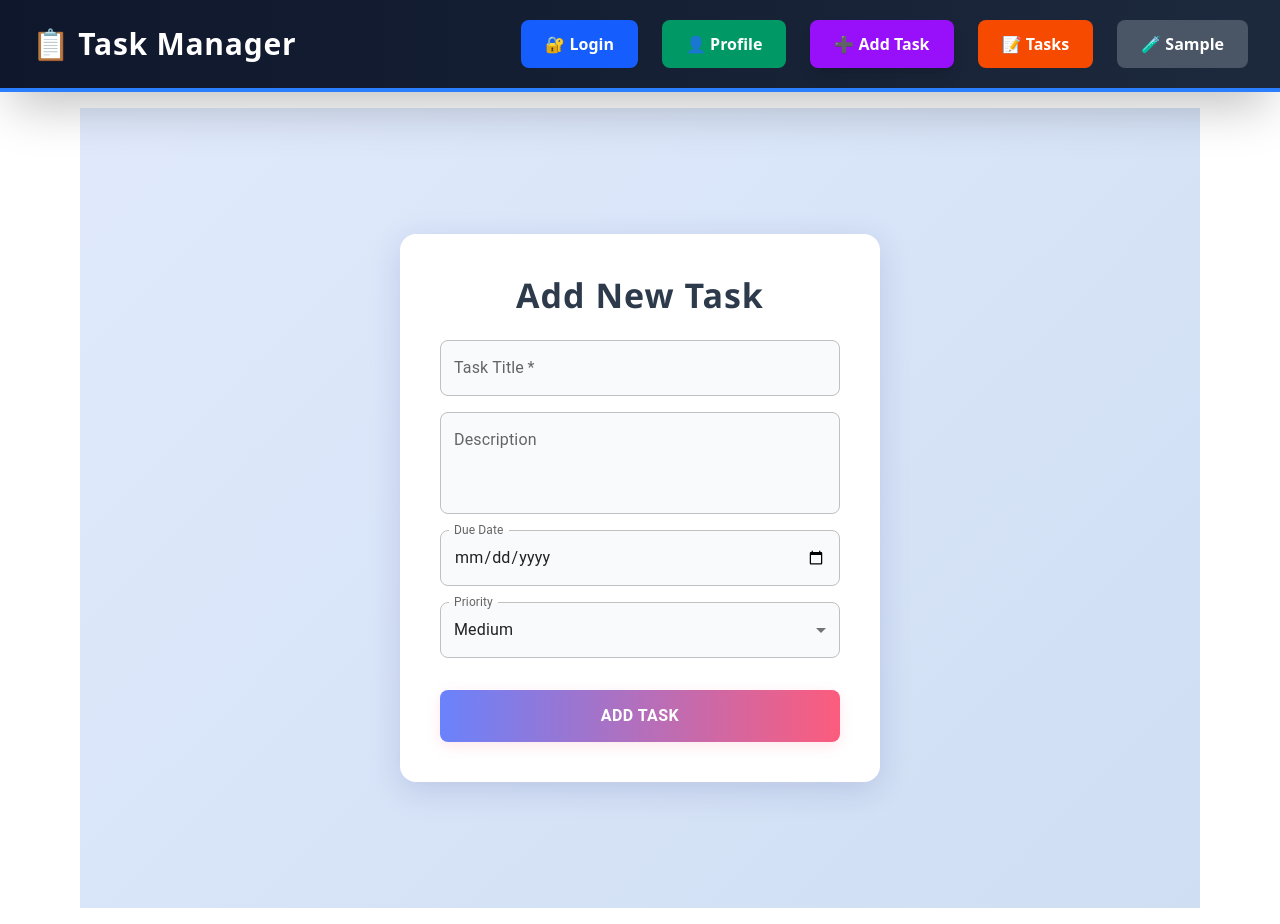
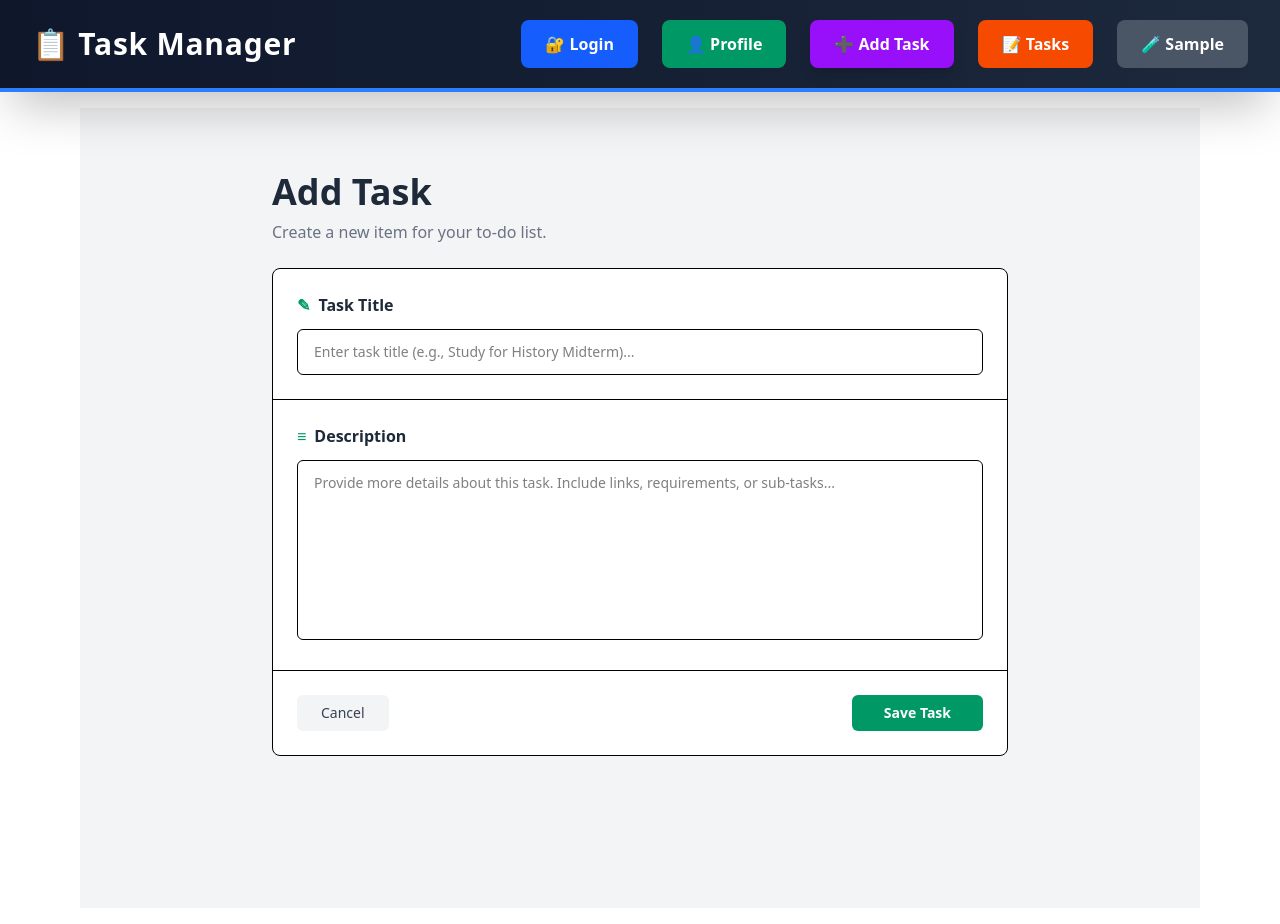
Before and after one commit to Task-Manager-Web-App/task-manager-frontend, a React app: page /add-task in a window 1280 px wide. Built offline with nearby package versions, Linux system fonts and the light colour scheme; the HTML template or start-up script is replaced by a standard one.

Commit message:
Update Profile page and Add Task page UI

```diff
--- a/src/pages/profile-pages/ProfilePage.tsx
+++ b/src/pages/profile-pages/ProfilePage.tsx
@@ -1,78 +1,105 @@
-import React from "react";
+import { useState } from "react";
 
 export default function ProfilePage() {
-  // Mock user data
-  const user = {
-    name: "Shane Dinod",
-    email: "t3wish00@students.oamk.fi",
-    bio: "Frontend Developer. Coffee enthusiast. Dog lover.",
-    location: "Oulu, Finland",
+  const [firstName, setFirstName] = useState("Jane");
+  const [lastName, setLastName] = useState("Doe");
+  const [role, setRole] = useState("User");
+
+  const handleCancel = () => {
+    setFirstName("Jane");
+    setLastName("Doe");
+    setRole("User");
   };
 
   return (
-    <div
-      style={{
-        maxWidth: 440,
-        margin: "60px auto",
-        padding: 40,
-        borderRadius: 18,
-        boxShadow: "0 4px 24px rgba(0,0,0,0.08)",
-        background: "#fff",
-      }}
-    >
-      <div
-        style={{
-          display: "flex",
-          alignItems: "center",
-          marginBottom: 36,
-          gap: 28,
-        }}
-      >
-        <div
-          style={{
-            width: 96,
-            height: 96,
-            borderRadius: "50%",
-            background: "linear-gradient(135deg, #e0e7ff 0%, #f1f5f9 100%)",
-            display: "flex",
-            alignItems: "center",
-            justifyContent: "center",
-            color: "#a3a3a3",
-            fontSize: 36,
-            fontWeight: 600,
-            border: "2px dashed #cbd5e1",
-            flexShrink: 0,
-          }}
-        >
-          {/* Avatar Placeholder */}
-          +
+    <div className="min-h-screen bg-gray-100 flex justify-center pt-16">
+      <div className="w-full max-w-xl px-4">
+        {/* Title */}
+        <h1 className="text-3xl font-bold text-gray-800">Profile</h1>
+
+        {/* Info */}
+        <div className="mt-3 text-sm text-gray-600">
+          <p>
+            Current Email:{" "}
+            <span className="font-medium">jane.doe@example.com</span>
+          </p>
+          <p className="mt-1">
+            Current Role: <span className="font-medium">User</span>
+          </p>
         </div>
-        <div>
-          <h2 style={{ margin: 0, fontSize: 28, fontWeight: 700 }}>{user.name}</h2>
-          <p style={{ margin: "8px 0 0 0", color: "#64748b", fontSize: 16 }}>{user.email}</p>
+
+        {/* Form Card */}
+        <div className="mt-6 rounded-lg border bg-white p-6">
+          {/* First Name */}
+          <div className="mb-5">
+            <label className="block text-xs font-semibold text-gray-500">
+              FIRST NAME
+            </label>
+            <input
+              value={firstName}
+              onChange={(e) => setFirstName(e.target.value)}
+              className="mt-2 w-full rounded-md border px-3 py-2 text-sm focus:outline-none focus:border-emerald-600"
+            />
+          </div>
+
+          {/* Last Name */}
+          <div className="mb-5">
+            <label className="block text-xs font-semibold text-gray-500">
+              LAST NAME
+            </label>
+            <input
+              value={lastName}
+              onChange={(e) => setLastName(e.target.value)}
+              className="mt-2 w-full rounded-md border px-3 py-2 text-sm focus:outline-none focus:border-emerald-600"
+            />
+          </div>
+
+          {/* Role */}
+          <div className="mb-6">
+            <label className="block text-xs font-semibold text-gray-500">
+              YOUR ROLE
+            </label>
+            <select
+              value={role}
+              onChange={(e) => setRole(e.target.value)}
+              className="mt-2 w-full rounded-md border bg-white px-3 py-2 text-sm focus:outline-none focus:border-emerald-600"
+            >
+              <option>User</option>
+              <option>Admin</option>
+            </select>
+          </div>
+
+          {/* Buttons */}
+          <div className="flex justify-between border-t pt-4">
+            <button
+              type="button"
+              onClick={handleCancel}
+              className="text-sm text-gray-500 hover:text-gray-700"
+            >
+              Cancel
+            </button>
+
+            <button
+              type="button"
+              onClick={() => alert("Save clicked (UI only)")}
+              className="rounded-md bg-emerald-600 px-5 py-2 text-sm font-medium text-white hover:bg-emerald-700"
+            >
+              Save Changes
+            </button>
+          </div>
+        </div>
+
+        {/* Info box */}
+        <div className="mt-5 flex items-start gap-3 rounded-md border bg-emerald-50 p-4 text-sm text-gray-600">
+          <div className="flex h-6 w-6 items-center justify-center rounded-full bg-emerald-600 text-white text-xs font-bold">
+            i
+          </div>
+          <p>
+            Updating your name will reflect on all tasks assigned to you across
+            the project dashboard.
+          </p>
         </div>
       </div>
-      <div style={{ marginBottom: 28 }}>
-        <strong style={{ color: "#334155" }}>Bio:</strong>
-        <p style={{ margin: "8px 0 20px 0", color: "#334155" }}>{user.bio}</p>
-        <strong style={{ color: "#334155" }}>Location:</strong>
-        <p style={{ margin: "8px 0 0 0", color: "#334155" }}>{user.location}</p>
-      </div>
-      <button
-        style={{
-          padding: "12px 32px",
-          borderRadius: 8,
-          border: "none",
-          background: "#2563eb",
-          color: "#fff",
-          fontWeight: 600,
-          fontSize: 16,
-          cursor: "pointer",
-          letterSpacing: 0.5,
-        }}
-      >
-        Edit Profile
-      </button>
     </div>
   );
 }
--- a/src/pages/tasks-pages/AddTaskPage.tsx
+++ b/src/pages/tasks-pages/AddTaskPage.tsx
@@ -1,168 +1,124 @@
-// JavaScript (React)
-import React, { useState } from 'react';
-import {
-  Box,
-  TextField,
-  Button,
-  Typography,
-  MenuItem,
-  Paper
-} from '@mui/material';
+import { useState } from "react";
 
-const priorities = [
-  { value: 'Low', label: 'Low' },
-  { value: 'Medium', label: 'Medium' },
-  { value: 'High', label: 'High' },
-];
+export default function AddTaskPage() {
+  const [title, setTitle] = useState("");
+  const [description, setDescription] = useState("");
+  const [loading, setLoading] = useState(false);
+  const [error, setError] = useState<string | null>(null);
 
-export default function AddTask({ onAddTask }) {
-  const [title, setTitle] = useState('');
-  const [description, setDescription] = useState('');
-  const [dueDate, setDueDate] = useState('');
-  const [priority, setPriority] = useState('Medium');
+  const handleCancel = () => {
+    setTitle("");
+    setDescription("");
+    setError(null);
+  };
 
-  const handleSubmit = (e) => {
-    e.preventDefault();
-    if (!title) return;
-    onAddTask({ title, description, dueDate, priority });
-    setTitle('');
-    setDescription('');
-    setDueDate('');
-    setPriority('Medium');
+  const handleSave = async () => {
+    setError(null);
+
+    if (!title.trim()) {
+      setError("Task title is required.");
+      return;
+    }
+
+    try {
+      setLoading(true);
+
+      const res = await fetch("http://localhost:3000/add-task", {
+        method: "POST",
+        headers: { "Content-Type": "application/json" },
+        body: JSON.stringify({
+          title: title.trim(),
+          description: description.trim(),
+        }),
+      });
+
+      const data = await res.json().catch(() => ({}));
+
+      if (!res.ok) {
+        setError(data?.message || "Failed to save task.");
+        return;
+      }
+
+      alert("Task saved! Check Supabase → Table Editor → tasks");
+      setTitle("");
+      setDescription("");
+    } catch (e: any) {
+      setError(e?.message || "Server error. Is backend running?");
+    } finally {
+      setLoading(false);
+    }
   };
 
   return (
-    <Box
-      sx={{
-        minHeight: '100vh',
-        display: 'flex',
-        alignItems: 'center',
-        justifyContent: 'center',
-        background: 'linear-gradient(135deg, #e0eafc 0%, #cfdef3 100%)',
-      }}
-    >
-      <Paper
-        elevation={6}
-        sx={{
-          p: 5,
-          maxWidth: 480,
-          width: '100%',
-          borderRadius: 4,
-          boxShadow: '0 8px 32px 0 rgba(31, 38, 135, 0.15)',
-          backdropFilter: 'blur(4px)',
-        }}
-      >
-        <Typography
-          variant="h4"
-          sx={{
-            mb: 3,
-            fontWeight: 700,
-            letterSpacing: 1,
-            color: '#2d3a4b',
-            fontFamily: 'Segoe UI, sans-serif',
-            textAlign: 'center',
-          }}
-        >
-          Add New Task
-        </Typography>
-        <Box
-          component="form"
-          onSubmit={handleSubmit}
-          sx={{
-            display: 'flex',
-            flexDirection: 'column',
-            gap: 2,
-          }}
-        >
-          <TextField
-            label="Task Title"
-            value={title}
-            onChange={e => setTitle(e.target.value)}
-            required
-            sx={{
-              '& .MuiInputBase-root': {
-                borderRadius: 2,
-                background: '#f8fafc',
-              },
-              '& .Mui-focused .MuiOutlinedInput-notchedOutline': {
-                borderColor: '#6a82fb',
-              },
-            }}
-          />
-          <TextField
-            label="Description"
-            value={description}
-            onChange={e => setDescription(e.target.value)}
-            multiline
-            rows={3}
-            sx={{
-              '& .MuiInputBase-root': {
-                borderRadius: 2,
-                background: '#f8fafc',
-              },
-              '& .Mui-focused .MuiOutlinedInput-notchedOutline': {
-                borderColor: '#6a82fb',
-              },
-            }}
-          />
-          <TextField
-            label="Due Date"
-            type="date"
-            value={dueDate}
-            onChange={e => setDueDate(e.target.value)}
-            InputLabelProps={{ shrink: true }}
-            sx={{
-              '& .MuiInputBase-root': {
-                borderRadius: 2,
-                background: '#f8fafc',
-              },
-              '& .Mui-focused .MuiOutlinedInput-notchedOutline': {
-                borderColor: '#6a82fb',
-              },
-            }}
-          />
-          <TextField
-            select
-            label="Priority"
-            value={priority}
-            onChange={e => setPriority(e.target.value)}
-            sx={{
-              '& .MuiInputBase-root': {
-                borderRadius: 2,
-                background: '#f8fafc',
-              },
-              '& .Mui-focused .MuiOutlinedInput-notchedOutline': {
-                borderColor: '#6a82fb',
-              },
-            }}
-          >
-            {priorities.map(option => (
-              <MenuItem key={option.value} value={option.value}>
-                {option.label}
-              </MenuItem>
-            ))}
-          </TextField>
-          <Button
-            type="submit"
-            variant="contained"
-            sx={{
-              mt: 2,
-              py: 1.5,
-              fontWeight: 600,
-              fontSize: '1rem',
-              borderRadius: 2,
-              background: 'linear-gradient(90deg, #6a82fb 0%, #fc5c7d 100%)',
-              boxShadow: '0 4px 14px 0 rgba(252, 92, 125, 0.15)',
-              transition: 'background 0.3s',
-              '&:hover': {
-                background: 'linear-gradient(90deg, #fc5c7d 0%, #6a82fb 100%)',
-              },
-            }}
-          >
-            Add Task
-          </Button>
-        </Box>
-      </Paper>
-    </Box>
+    <div className="min-h-screen bg-gray-100 flex justify-center pt-16">
+      <div className="w-full max-w-3xl px-4">
+        {/* Heading */}
+        <h1 className="text-4xl font-bold text-gray-800">Add Task</h1>
+        <p className="mt-2 text-gray-500">
+          Create a new item for your to-do list.
+        </p>
+
+        {/* Card */}
+        <div className="mt-6 rounded-lg border bg-white">
+          {/* Task Title section */}
+          <div className="p-6 border-b">
+            <div className="flex items-center gap-2 text-gray-800 font-semibold">
+              <span className="text-emerald-600">✎</span>
+              <span>Task Title</span>
+            </div>
+
+            <input
+              value={title}
+              onChange={(e) => setTitle(e.target.value)}
+              placeholder="Enter task title (e.g., Study for History Midterm)..."
+              className="mt-3 w-full rounded-md border px-4 py-3 text-sm focus:outline-none focus:border-emerald-600"
+              disabled={loading}
+            />
+          </div>
+
+          {/* Description section */}
+          <div className="p-6 border-b">
+            <div className="flex items-center gap-2 text-gray-800 font-semibold">
+              <span className="text-emerald-600">≡</span>
+              <span>Description</span>
+            </div>
+
+            <textarea
+              value={description}
+              onChange={(e) => setDescription(e.target.value)}
+              placeholder="Provide more details about this task. Include links, requirements, or sub-tasks..."
+              className="mt-3 w-full min-h-[180px] resize-none rounded-md border px-4 py-3 text-sm focus:outline-none focus:border-emerald-600"
+              disabled={loading}
+            />
+          </div>
+
+          {/* Error message */}
+          {error && (
+            <div className="px-6 pt-4 text-sm text-red-600">{error}</div>
+          )}
+
+          {/* Footer buttons */}
+          <div className="p-6 flex items-center justify-between">
+            <button
+              type="button"
+              onClick={handleCancel}
+              className="rounded-md bg-gray-100 px-6 py-2 text-sm font-medium text-gray-700 hover:bg-gray-200 disabled:opacity-60"
+              disabled={loading}
+            >
+              Cancel
+            </button>
+
+            <button
+              type="button"
+              onClick={handleSave}
+              className="rounded-md bg-emerald-600 px-8 py-2 text-sm font-semibold text-white hover:bg-emerald-700 disabled:opacity-60"
+              disabled={loading}
+            >
+              {loading ? "Saving..." : "Save Task"}
+            </button>
+          </div>
+        </div>
+      </div>
+    </div>
   );
 }
```
